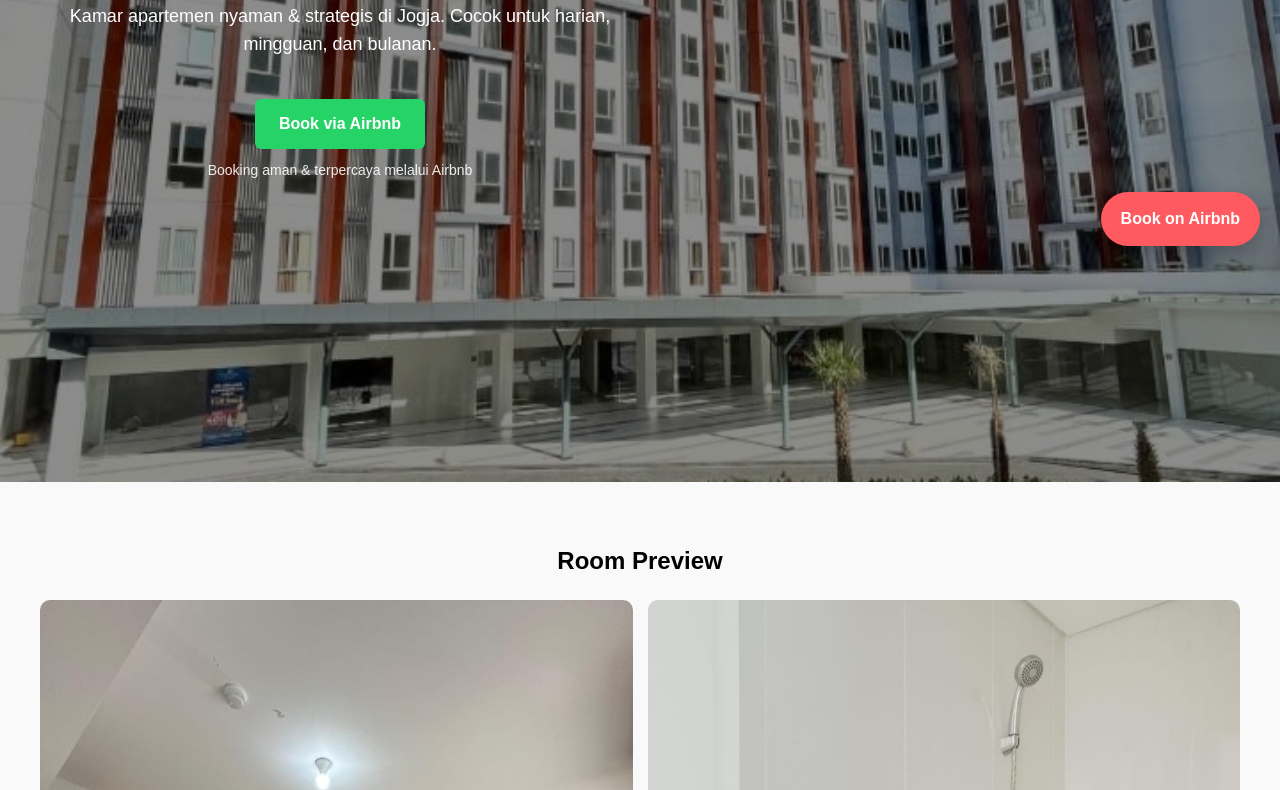
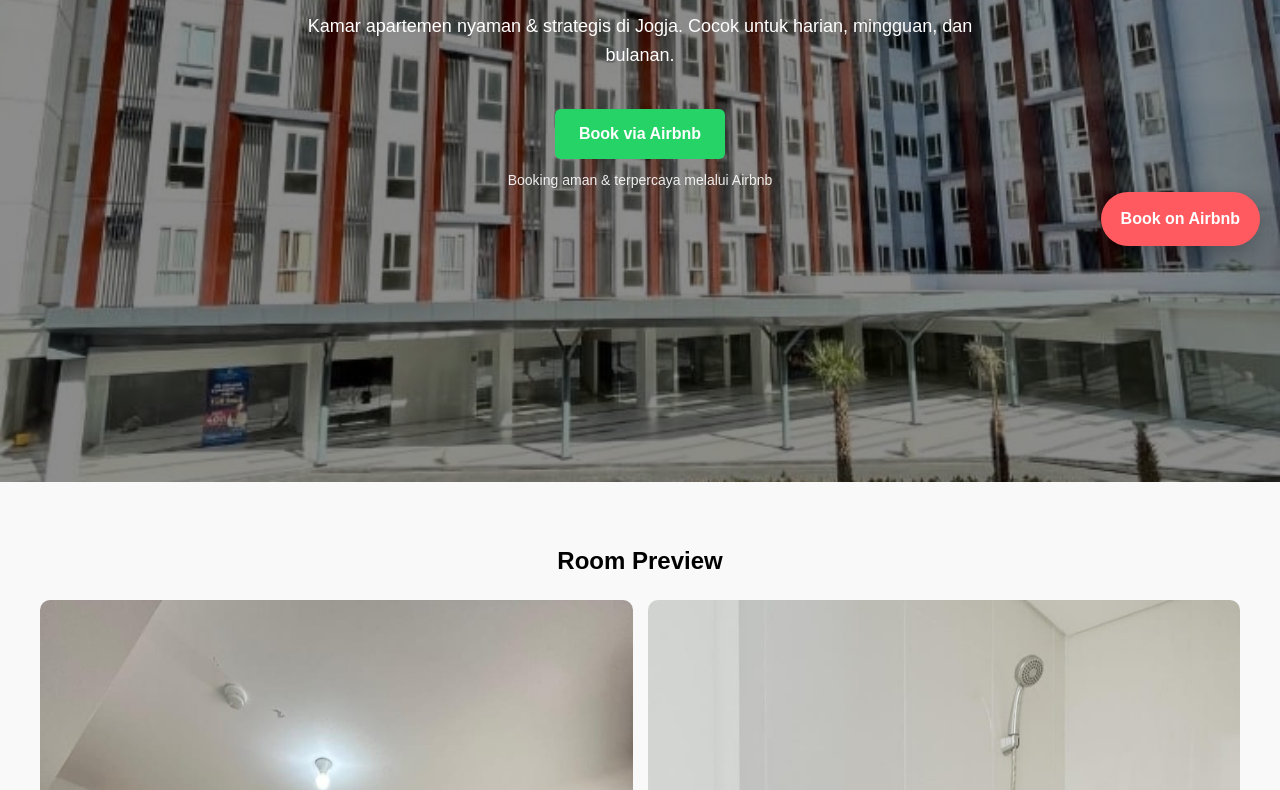
Before and after one commit to nexbyte-ops/barsa-city-UI, a plain HTML site: page index.html in a window 1280 px wide. Shown: the part 534-1324 px from the top of the page. Drawn offline with Linux system fonts and the light colour scheme.

Commit message:
Center hero text and update Airbnb CTA

```diff
--- a/index.html
+++ b/index.html
@@ -20,7 +20,7 @@
 </head>
 <body>
 
-  <header class="hero">
+ <section class="hero">
   <div class="hero-content">
     <h1>Archa Room – Barsa City</h1>
     <p class="subtitle">
@@ -30,15 +30,17 @@
 
     <a
       href="https://www.airbnb.com/rooms/1593369341194904362?source_impression_id=p3_1767794196_P3YB_F_KMroOzm2g"
+      class="btn"
       target="_blank"
-      class="btn"
     >
       Book via Airbnb
     </a>
 
-    <p class="note">Booking aman & terpercaya melalui Airbnb</p>
+    <div class="note">
+      Booking aman & terpercaya melalui Airbnb
+    </div>
   </div>
-</header>
+</section>
 
 <section class="gallery">
   <h2>Room Preview</h2>
--- a/style.css
+++ b/style.css
@@ -74,12 +74,14 @@ body {
     url("img/hero.jpg") center/cover no-repeat;
   display: flex;
   align-items: center;
+  justify-content: center; /* TENGAH HORIZONTAL */
+  text-align: center;      /* TEKS TENGAH */
   padding: 40px;
   color: white;
 }
 
 .hero-content {
-  max-width: 600px;
+  max-width: 700px;
 }
 
 .hero h1 {
```
